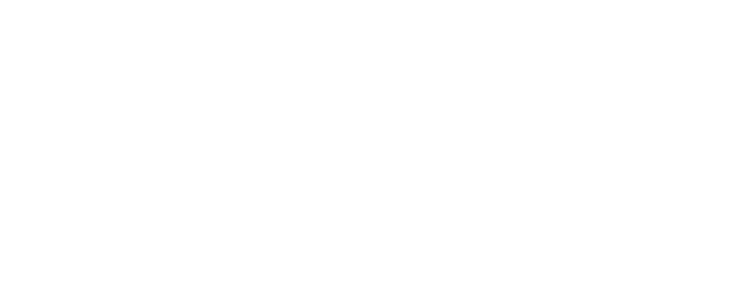
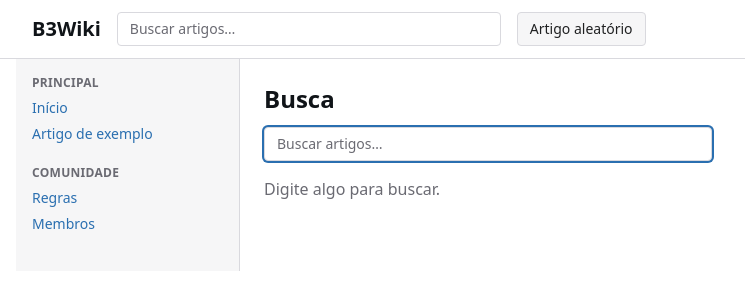
Before and after one commit to DanielFigues/B3Wiki, a React (Vite) app: page /busca in a window 1280 px wide. Before the commit this address had no page. Shown: the top 300 px of the page, without its empty margins (48-793 px from the left). Built offline with nearby package versions, Linux system fonts and the light colour scheme.

Commit message:
feat: rotas e páginas em português (início, artigo, categoria, busca)

```diff
--- a/src/App.tsx
+++ b/src/App.tsx
@@ -1,38 +1,21 @@
-import { Routes, Route } from 'react-router-dom'
+import { Route, Routes } from 'react-router-dom'
+import { WikiProvider } from './store/index'
 import { Layout } from './components/index'
-import { Home, ArticleView, Editor } from './pages/index'
-import type { SidebarCategory } from './types/index'
-
-const siteName = 'B3Wiki'
-
-const categories: SidebarCategory[] = [
-  {
-    title: 'Main',
-    links: [
-      { slug: 'home', title: 'Home', url: '/' },
-      { slug: 'example', title: 'Example Article', url: '/wiki/example' },
-    ],
-  },
-  {
-    title: 'Community',
-    links: [
-      { slug: 'rules', title: 'Rules', url: '/wiki/rules' },
-      { slug: 'members', title: 'Members', url: '/wiki/members' },
-    ],
-  },
-]
+import { ArticleView, CategoryPage, Editor, Home, SearchPage } from './pages/index'
 
 function App() {
   return (
+    <WikiProvider>
       <Routes>
-      <Route
-        element={<Layout siteName={siteName} categories={categories} />}
-      >
+        <Route element={<Layout />}>
           <Route path="/" element={<Home />} />
           <Route path="/wiki/:slug" element={<ArticleView />} />
+          <Route path="/categoria/:categoria" element={<CategoryPage />} />
+          <Route path="/busca" element={<SearchPage />} />
           <Route path="/editor" element={<Editor />} />
         </Route>
       </Routes>
+    </WikiProvider>
   )
 }
 
--- /dev/null
+++ b/src/pages/SearchPage.tsx
@@ -0,0 +1,56 @@
+import { Link, useSearchParams } from 'react-router-dom'
+import { useWiki } from '../store/index'
+
+function SearchPage() {
+  const [searchParams, setSearchParams] = useSearchParams()
+  const query = searchParams.get('q') ?? ''
+  const { articles } = useWiki()
+
+  const setQuery = (value: string) => {
+    const trimmed = value.trim()
+    setSearchParams(trimmed ? { q: trimmed } : {}, { replace: true })
+  }
+
+  const normalized = query.trim().toLowerCase()
+  const results = Object.values(articles).filter((article) => {
+    if (normalized === '') return false
+    return (
+      article.title.toLowerCase().includes(normalized) ||
+      article.summary.toLowerCase().includes(normalized) ||
+      article.content.toLowerCase().includes(normalized)
+    )
+  })
+
+  return (
+    <div>
+      <h1 className="text-2xl font-bold text-ink-heading">Busca</h1>
+      <input
+        type="search"
+        value={query}
+        onChange={(event) => setQuery(event.target.value)}
+        placeholder="Buscar artigos…"
+        autoFocus
+        className="mt-3 w-full max-w-md rounded border border-line bg-paper px-3 py-1.5 text-sm text-ink placeholder:text-ink-muted focus:outline-none focus:ring-2 focus:ring-accent"
+      />
+
+      {query.trim() === '' ? (
+        <p className="mt-4 text-ink-muted">Digite algo para buscar.</p>
+      ) : results.length === 0 ? (
+        <p className="mt-4 text-ink-muted">Nenhum resultado para “{query.trim()}”.</p>
+      ) : (
+        <ul className="mt-4 space-y-3">
+          {results.map((article) => (
+            <li key={article.slug}>
+              <Link to={`/wiki/${encodeURIComponent(article.slug)}`} className="text-accent hover:underline">
+                {article.title}
+              </Link>
+              <p className="text-sm text-ink-muted">{article.summary}</p>
+            </li>
+          ))}
+        </ul>
+      )}
+    </div>
+  )
+}
+
+export default SearchPage
```
Lines whose indentation alone changed are shown as unchanged.
